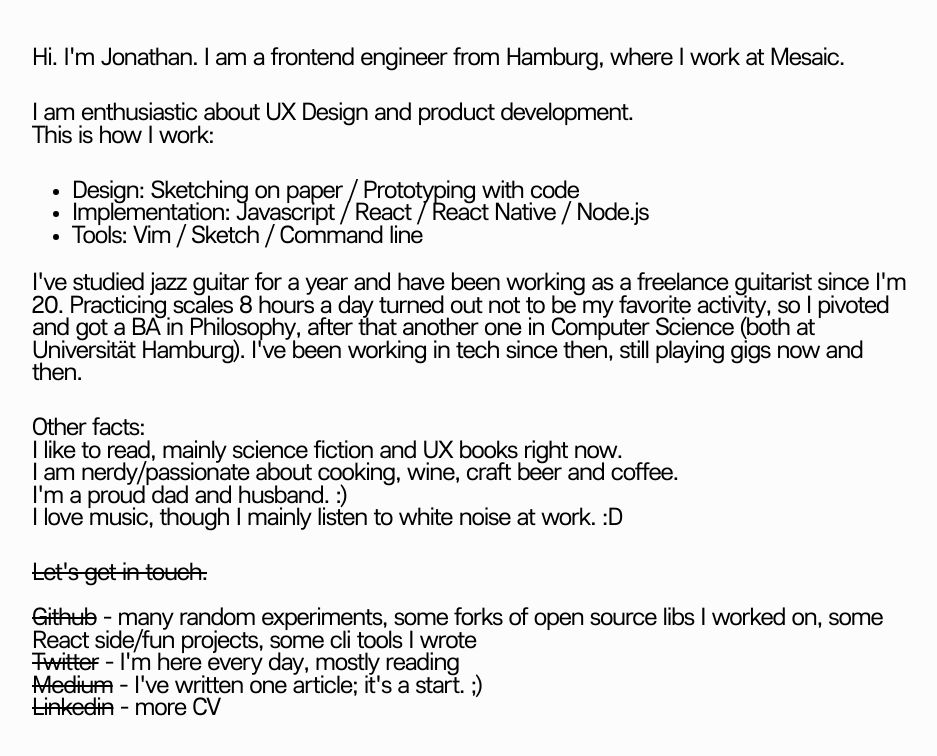
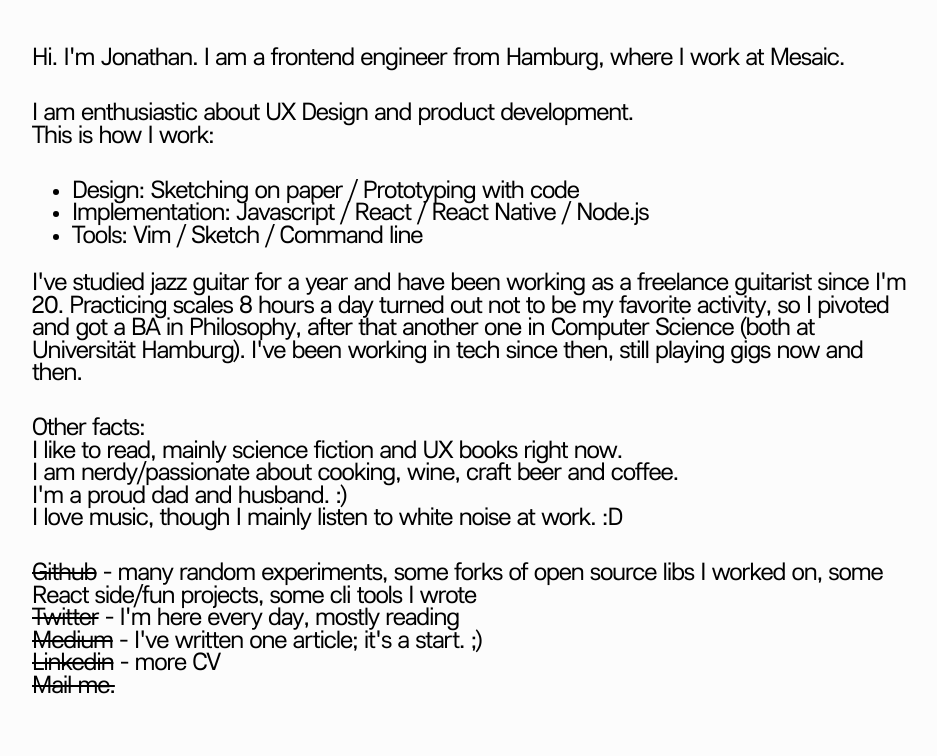
Before and after one commit to jonathanewerner/jonathanewerner.github.io, a plain HTML site: page index.html in a window 1280 px wide. Shown: the whole page, without its empty margins (329-1266 px from the left). Drawn offline with Linux system fonts and the light colour scheme; files whose address does not match are found by name.

Commit message:
put mail on bottom

```diff
--- a/index.html
+++ b/index.html
@@ -39,11 +39,11 @@
       I love music, though I mainly listen to white noise at work. :D
     </p>
 
-    <a href="mailto:glasmeyer@posteo.de">Let's get in touch.</a><br /></br>
       <a href="https://github.com/jonathanglasmeyer">Github</a> - many random experiments, some forks of open source libs I worked on, some React side/fun projects, some cli tools I wrote<br />
       <a href="https://twitter.com/jglasmeyer">Twitter</a> - I'm here every day, mostly reading<br />
       <a href="https://medium.com/@glasmeyer">Medium</a> - I've written one article; it's a start. ;)<br />
-      <a href="https://www.linkedin.com/in/jonathanewerner">Linkedin</a> - more CV
+      <a href="https://www.linkedin.com/in/jonathanewerner">Linkedin</a> - more CV<br />
+      <a href="mailto:glasmeyer@posteo.de">Mail me.</a>
     </p>
   </main>
 </body>
```
